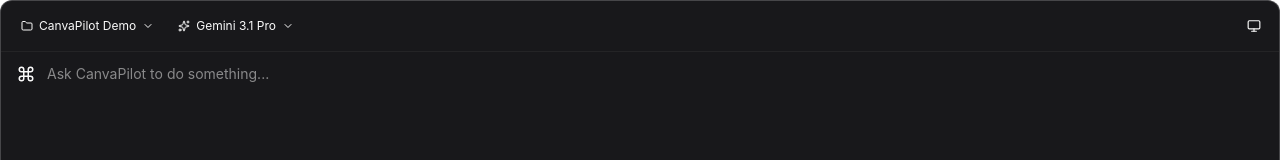
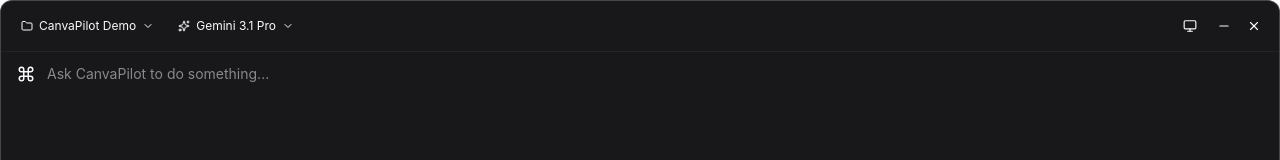
Before and after one commit to waterysocket/canva-pilot, a React (Vite) app in the folder app/: page / in a window 1280 px wide. Shown: the top 160 px of the page. Built offline with nearby package versions, Linux system fonts and the light colour scheme.

Commit message:
feat: add window controls and back to chat navigation

```diff
--- a/app/dist-electron/main.js
+++ b/app/dist-electron/main.js
@@ -55,6 +55,7 @@ function createDashboard() {
         ? 'http://localhost:5173#/dashboard'
         : `file://${path.join(__dirname, '../dist/index.html')}#/dashboard`;
     dashboardWindow.loadURL(startUrl);
+    dashboardWindow.maximize();
     dashboardWindow.on('closed', () => {
         dashboardWindow = null;
     });
--- a/app/electron/main.ts
+++ b/app/electron/main.ts
@@ -99,6 +99,25 @@ app.whenReady().then(() => {
     }
   });
 
+  ipcMain.on('close-dashboard', () => {
+    if (dashboardWindow) {
+      dashboardWindow.close();
+      dashboardWindow = null;
+    }
+    if (commandBarWindow) {
+      commandBarWindow.focus();
+    }
+  });
+
+  ipcMain.on('minimize-app', () => {
+    const win = BrowserWindow.getFocusedWindow();
+    if (win) win.minimize();
+  });
+
+  ipcMain.on('close-app', () => {
+    app.quit();
+  });
+
   app.on('activate', () => {
     if (BrowserWindow.getAllWindows().length === 0) createCommandBar();
   });
--- a/app/electron/preload.ts
+++ b/app/electron/preload.ts
@@ -4,5 +4,8 @@ import { contextBridge, ipcRenderer } from 'electron'
 contextBridge.exposeInMainWorld('electronAPI', {
   resizeWindow: (expanded: boolean) => ipcRenderer.send('resize-window', expanded),
   openDashboard: () => ipcRenderer.send('open-dashboard'),
+  closeDashboard: () => ipcRenderer.send('close-dashboard'),
+  minimizeApp: () => ipcRenderer.send('minimize-app'),
+  closeApp: () => ipcRenderer.send('close-app'),
   onDashboardOpened: (callback: () => void) => ipcRenderer.on('dashboard-opened', callback),
 })
--- a/app/src/windows/CommandBar/index.tsx
+++ b/app/src/windows/CommandBar/index.tsx
@@ -1,6 +1,6 @@
 import React, { useState } from 'react';
 import { motion, AnimatePresence } from 'framer-motion';
-import { Command, Sparkles, Folder, ChevronDown, Monitor } from 'lucide-react';
+import { Command, Sparkles, Folder, ChevronDown, Monitor, Minus, X } from 'lucide-react';
 import { useAppStore } from '../../store/useAppStore';
 import { useAgentStore } from '../../store/useAgentStore';
 import AgentChat from './AgentChat';
@@ -114,14 +114,27 @@ export default function CommandBarWindow() {
           </div>
         </div>
 
+        <div className="flex items-center gap-1" style={{ WebkitAppRegion: 'no-drag' } as any}>
           <button
             onClick={openDashboard}
-          className="p-1.5 rounded-md hover:bg-white/10 text-muted-foreground transition-colors"
+            className="p-1.5 rounded-md hover:bg-white/10 text-muted-foreground transition-colors mr-1"
             title="Open CanvasOS Dashboard"
-          style={{ WebkitAppRegion: 'no-drag' } as any}
           >
             <Monitor size={14} />
           </button>
+          <button
+            onClick={() => (window as any).electronAPI?.minimizeApp()}
+            className="p-1.5 rounded-md hover:bg-white/10 text-muted-foreground transition-colors"
+          >
+            <Minus size={14} />
+          </button>
+          <button
+            onClick={() => (window as any).electronAPI?.closeApp()}
+            className="p-1.5 rounded-md hover:bg-red-500/80 hover:text-white text-muted-foreground transition-colors"
+          >
+            <X size={14} />
+          </button>
+        </div>
       </div>
 
       <div className="px-4 py-3" style={{ WebkitAppRegion: 'no-drag' } as any}>
--- a/app/src/windows/Dashboard/Sidebar.tsx
+++ b/app/src/windows/Dashboard/Sidebar.tsx
@@ -2,7 +2,7 @@ import React from 'react';
 import {
   LayoutDashboard, Bot, Database, Network,
   BookOpen, Activity, Cpu, ShoppingBag,
-  HardDrive, Settings, Zap
+  HardDrive, Settings, Zap, ArrowLeft
 } from 'lucide-react';
 import { cn } from '../../lib/utils';
 
@@ -37,6 +37,16 @@ export default function Sidebar({ activeView, setActiveView }: SidebarProps) {
         </div>
       </div>
 
+      <div className="px-4 pb-2" style={{ WebkitAppRegion: 'no-drag' } as any}>
+        <button
+          onClick={() => (window as any).electronAPI?.closeDashboard()}
+          className="w-full flex items-center justify-center gap-2 py-2 bg-white/5 hover:bg-white/10 border border-white/10 rounded-lg text-xs font-medium text-white transition-colors shadow-sm"
+        >
+          <ArrowLeft size={14} />
+          Back to Command Bar
+        </button>
+      </div>
+
       <nav className="flex-1 px-4 space-y-1 overflow-y-auto pb-4" style={{ WebkitAppRegion: 'no-drag' } as any}>
         {navItems.map((item) => (
           <button
```
Lines whose indentation alone changed are shown as unchanged.
